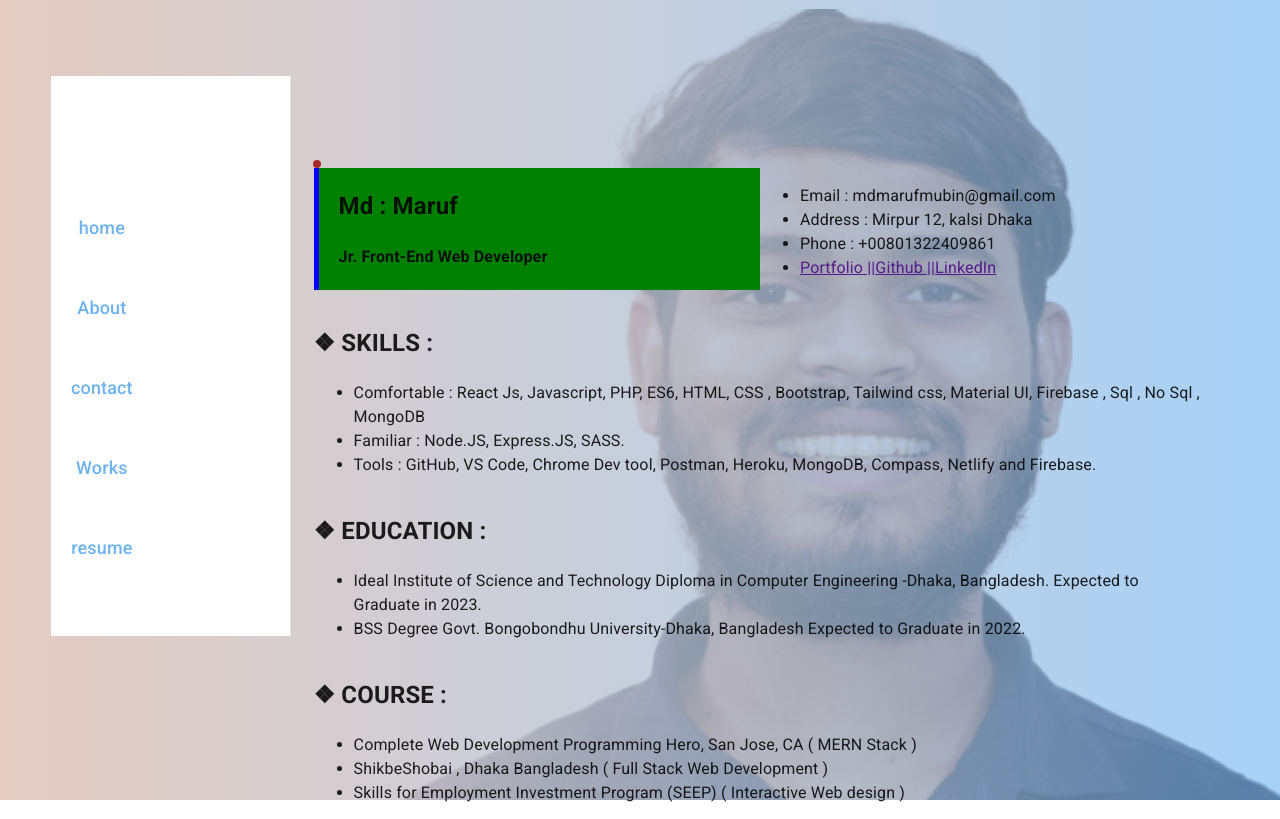
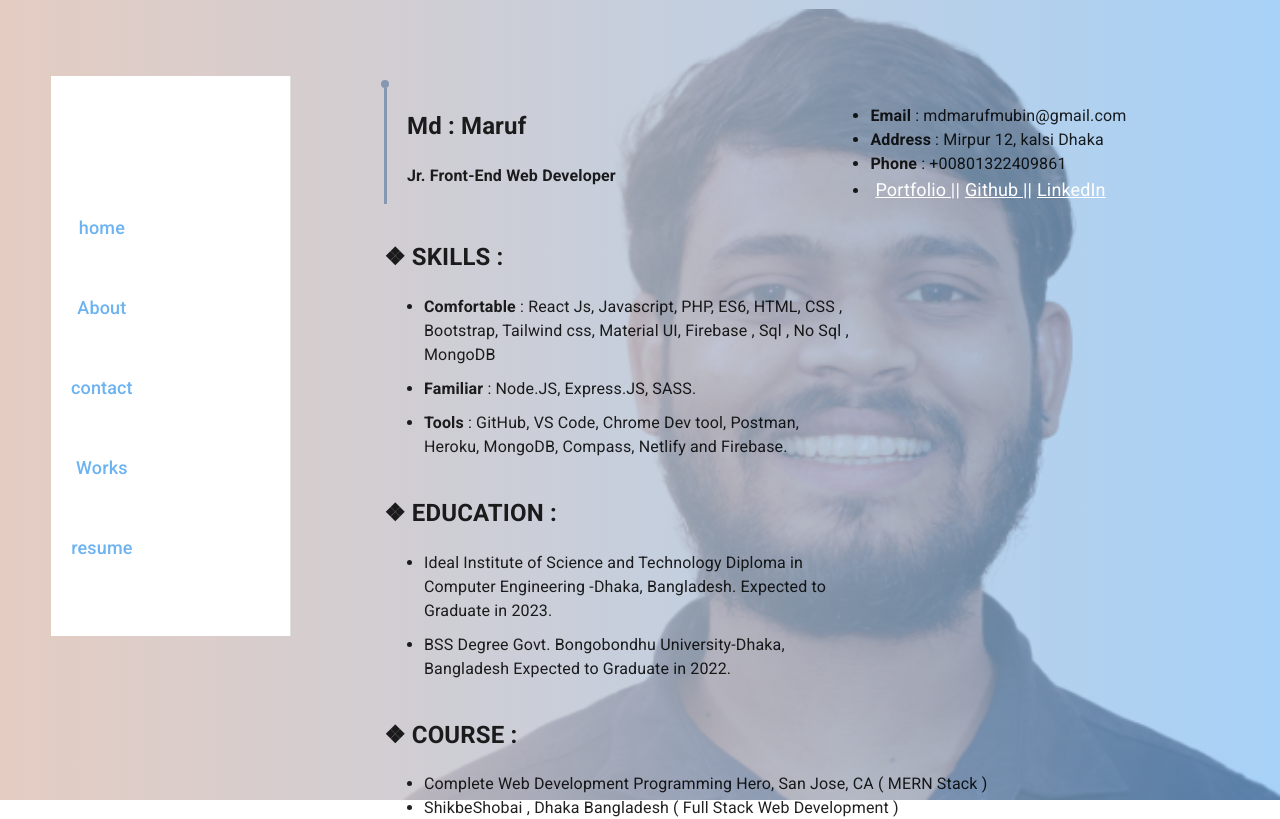
Before and after one commit to MarufMobin/myportfolio, a React (Create React App) app: page /resume in a window 1280 px wide. Shown: the top 819 px of the page. Built offline with nearby package versions, Linux system fonts and the light colour scheme.

Commit message:
resume done

```diff
--- a/src/Pages/Resume/Resume.css
+++ b/src/Pages/Resume/Resume.css
@@ -2,15 +2,14 @@
     display: flex;
     flex-wrap: wrap;
     width: 90%;
-    margin: 80px auto 0px;
     text-align: left;
+    margin: 0px 120px 0px;
 }
 
 .inner-resume-wrapper-fist {
     width: 50%;
-    border-left: 5px solid blue;
+    border-left: 3px solid #8698b1;
     position: relative;
-    background-color: green;
     margin-bottom: 15px;
     padding-left: 20px;
 }
@@ -24,5 +23,20 @@
     top: -8px;
     left: -6px;
     border-radius: 50%;
-    background-color: brown;
+    background-color: #8698b1;
 }
+
+.link-style {
+    color: #fff;
+    font-size: 18px;
+    margin-left: 5px;
+}
+
+.text-deco {
+    width: 50%;
+    margin: 10px 0px;
+}
+
+.inner-text-deco {
+    font-weight: 600;
+}
--- a/src/Pages/Resume/Resume.js
+++ b/src/Pages/Resume/Resume.js
@@ -105,23 +105,23 @@ function Resume(props) {
         <div className='resume-wrapper'>
           <div className="inner-resume-wrapper-fist">
             <h2>Md : Maruf</h2>
-            <h4>Jr. Front-End Web Developer</h4>
+            <span><strong>Jr. Front-End Web Developer</strong></span>
           </div>
           <div>
             <ul>
-              <li> Email : mdmarufmubin@gmail.com</li>
-              <li>Address : Mirpur 12, kalsi Dhaka</li>
-              <li>Phone : +00801322409861</li>
-              <li><a href="">Portfolio ||</a><a href="">Github ||</a><a href="">LinkedIn</a></li>
+              <li> <strong> Email </strong>: mdmarufmubin@gmail.com</li>
+              <li> <strong>Address</strong> : Mirpur 12, kalsi Dhaka</li>
+              <li> <strong>Phone </strong>: +00801322409861</li>
+              <li><a className="link-style" href="https://marufmobin.netlify.app/" target='_blank'>Portfolio ||</a><a className="link-style" href="https://github.com/MarufMobin" target='_blank'>Github ||</a><a className="link-style" href="https://www.linkedin.com/in/marufmobin/" target='_blank'>LinkedIn</a></li>
             </ul>
           </div>
           <div className="">
             <h2>❖ SKILLS :</h2>
             <ul>
-              <li> Comfortable : React Js, Javascript, PHP, ES6, HTML, CSS ,
+              <li className='text-deco'><span className='inner-text-deco'> Comfortable </span>: React Js, Javascript, PHP, ES6, HTML, CSS ,
                 Bootstrap, Tailwind css, Material UI, Firebase , Sql , No Sql , MongoDB</li>
-              <li> Familiar : Node.JS, Express.JS, SASS.</li>
-              <li> Tools : GitHub, VS Code, Chrome Dev tool, Postman, Heroku,
+              <li> <span className='inner-text-deco'>Familiar </span>: Node.JS, Express.JS, SASS.</li>
+              <li className='text-deco'> <span className='inner-text-deco'>Tools </span>: GitHub, VS Code, Chrome Dev tool, Postman, Heroku,
                 MongoDB, Compass, Netlify and Firebase.</li>
 
             </ul>
@@ -130,10 +130,10 @@ function Resume(props) {
           <h2>❖ EDUCATION :</h2>
 
             <ul>
-              <li>  Ideal Institute of Science and Technology
+              <li className='text-deco'>  Ideal Institute of Science and Technology
             Diploma in Computer Engineering -Dhaka, Bangladesh.
             Expected to Graduate in 2023.</li>
-              <li> BSS Degree
+              <li className='text-deco'> BSS Degree
             Govt. Bongobondhu University-Dhaka, Bangladesh
             Expected to Graduate in 2022.</li>
 
```
